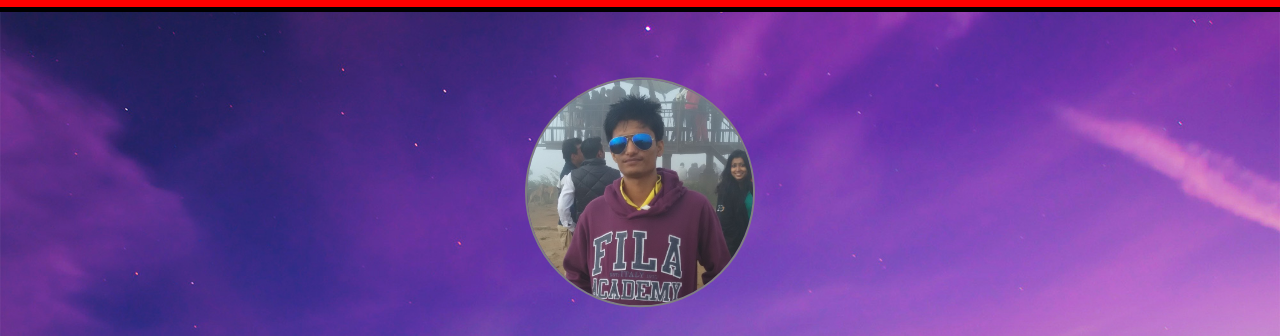
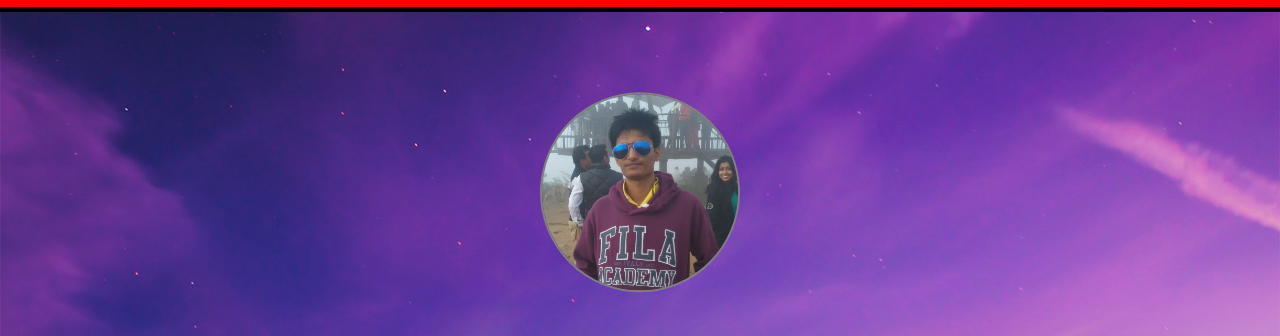
Before and after one commit to vithalreddy/vithalreddy.github.io, a plain HTML site: page index.html in a window 1280 px wide. Shown: the part 68-404 px from the top of the page. Drawn offline with Linux system fonts and the light colour scheme.

Commit message:
updated css

```diff
--- a/css/custom.css
+++ b/css/custom.css
@@ -6,7 +6,7 @@ body {
     font-size: 16px;
 }
 
-@import url(http://fonts.googleapis.com/css?family=Lato);
+@import url(//fonts.googleapis.com/css?family=Lato);
 h1 {
     font-weight: bold;
     font-size: 200%;
@@ -95,8 +95,8 @@ p {
 .round-img {
     display: block;
     margin: 0 auto;
-    width: 230px;
-    height: 230px;
+    width: 200px;
+    height: 200px;
     border-radius: 128px;
     border: 2px solid grey;
 }
```
